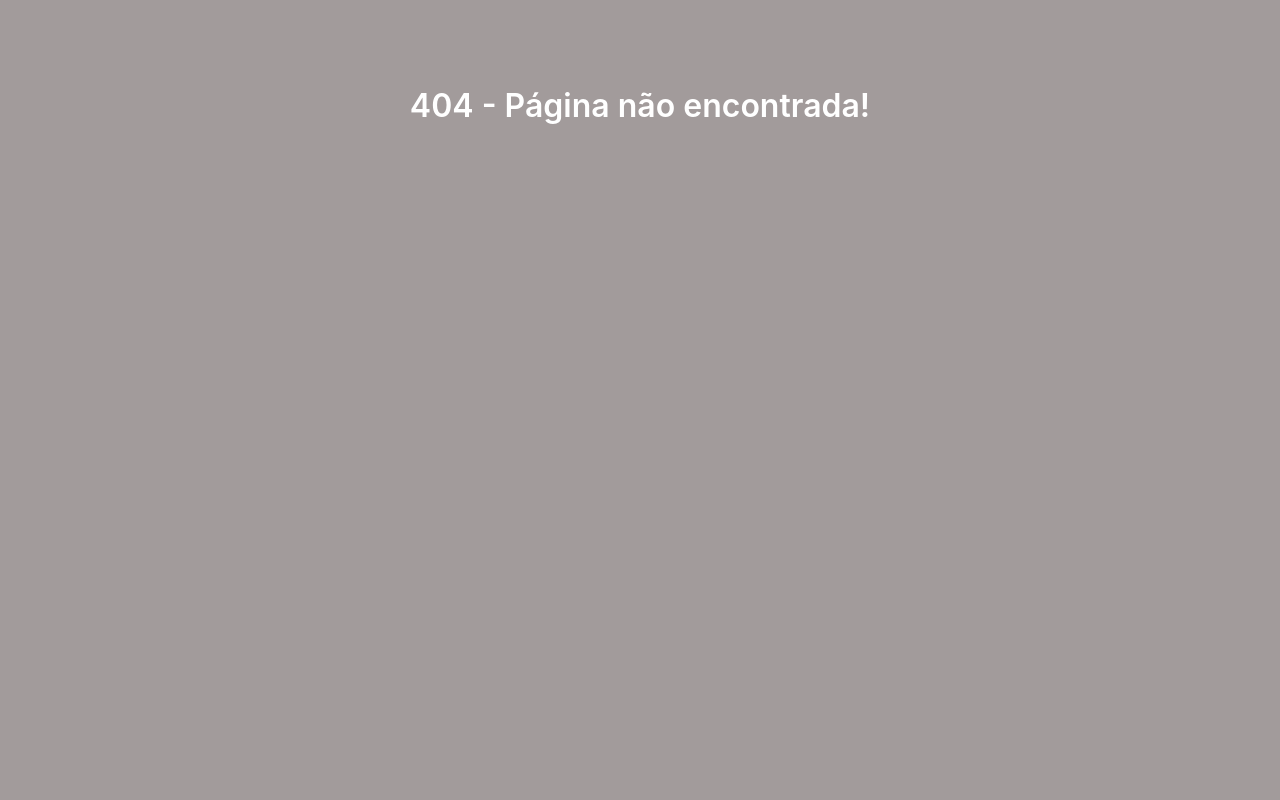
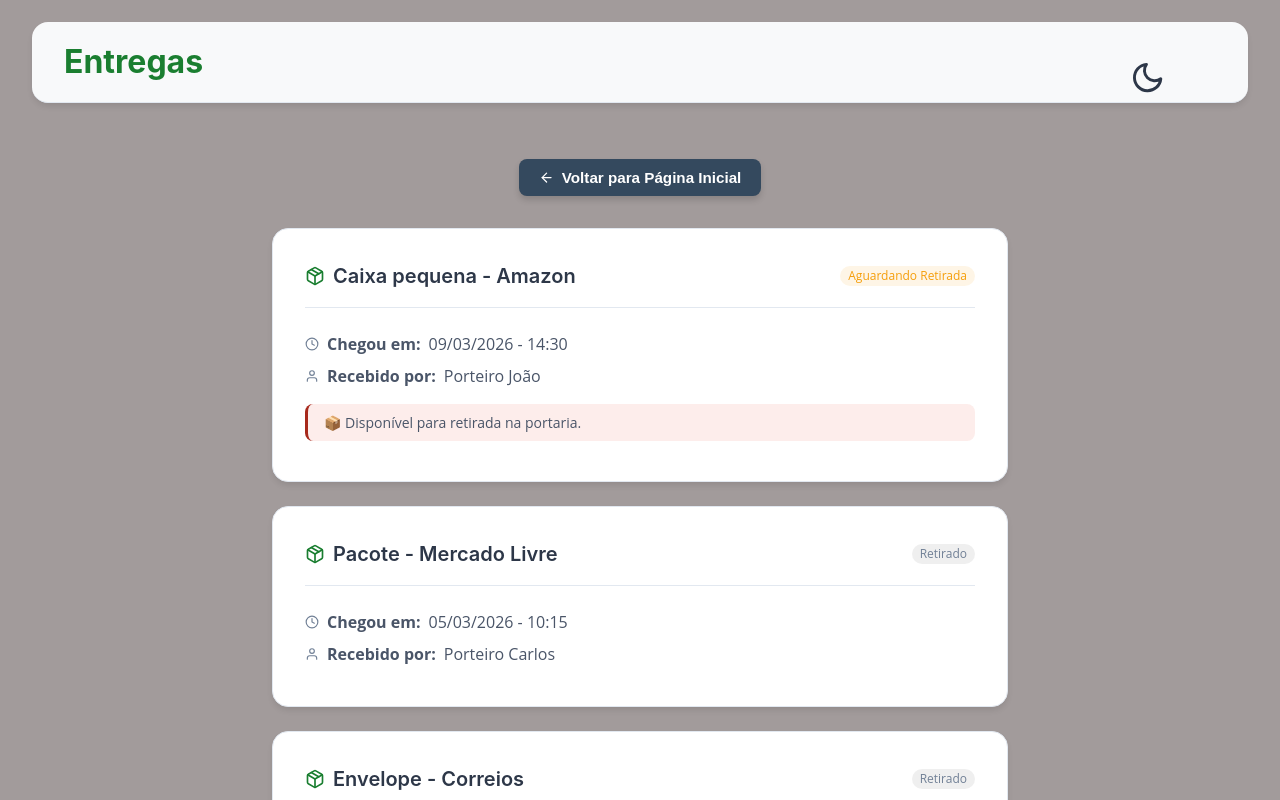
Before and after one commit to devlucasaf/SGC-Sistema-de-Gestao-De-Condominio, a React app in the folder frontend/: page /entregas in a window 1280 px wide. Before the commit this address had no page. Shown: the top 800 px of the page. Built offline with nearby package versions, Linux system fonts and the light colour scheme; the HTML template or start-up script is replaced by a standard one.

Commit message:
style(entregas): ajusta navbar para colocar links (ver depois)

```diff
--- a/frontend/src/App.jsx
+++ b/frontend/src/App.jsx
@@ -8,7 +8,7 @@ import GerenciarReclamacoes from          "./pages/sindico/GerenciarReclamacoes"
 
 import Home                 from          "./pages/morador/Home";
 import BoletoMorador        from          "./pages/morador/BoletoMorador";
-import EntregasMorador      from          "./pages/morador/EntregasMorador";
+import Entregas             from          "./pages/morador/Entregas";
 import ReclamacaoMorador    from          "./pages/morador/ReclamacaoMorador";
 import ReservaMorador       from          "./pages/morador/ReservaMorador";
 
@@ -62,10 +62,10 @@ function App() {
         />
 
         <Route
-          path="/entregasmorador"
+          path="/entregas"
           element={
             //<RotaPrivada>
-              <EntregasMorador />
+              <Entregas />
             //</RotaPrivada>
           }
         />
--- a/frontend/src/pages/morador/EntregasMorador.jsx
+++ b/frontend/src/pages/morador/Entregas.jsx
@@ -1,10 +1,10 @@
 import { useEffect, useState } from "react";
 import { useNavigate } from "react-router-dom";
-import "../../styles/EntregasMorador.css";
+import "../../styles/Entregas.css";
 
 import { FiSun, FiMoon, FiPackage, FiClock, FiUser, FiArrowLeft } from "react-icons/fi";
 
-function EntregasMorador() {
+function Entregas() {
     const navigate = useNavigate();
 
     const [entregas, setEntregas] = useState([]);
@@ -63,7 +63,7 @@ function EntregasMorador() {
         <div className="entregas-container">
             <nav className="navbar">
                 <div className="navbar-logo">
-                    <h2>SGC - Entregas</h2>
+                    <h2>Entregas</h2>
                 </div>
 
                 <div className="perfil-container">
@@ -114,4 +114,4 @@ function EntregasMorador() {
     );
 }
 
-export default EntregasMorador;
+export default Entregas;
--- a/frontend/src/pages/morador/Home.jsx
+++ b/frontend/src/pages/morador/Home.jsx
@@ -1,5 +1,5 @@
 import React, { useState, useEffect } from "react";
-import { Link } from "react-router-dom";
+import { useNavigate, Link } from "react-router-dom";
 import api from "../../services/api.js";
 import "../../styles/Home.css";
 
--- a/frontend/src/styles/EntregasMorador.css
+++ b/frontend/src/styles/Entregas.css
@@ -10,6 +10,60 @@
     margin-top: -10px;
     max-width: calc(200% - var(--spacing-lg));
     width: auto;
+}
+
+.navbar {
+    display: flex;
+    justify-content: space-between;
+    align-items: center;
+    background-color: var(--bg-secondary);
+    padding: var(--spacing-sm) var(--spacing-lg);
+    box-shadow: var(--shadow-md);
+    border-bottom: 1px solid var(--border-color);
+}
+
+.navbar-logo h2 {
+    margin: 0;
+    color: var(--primary-green);
+    font-family: var(--font-heading);
+    font-weight: 700;
+}
+
+.navbar-links {
+    list-style: none;
+    display: flex;
+    gap: var(--spacing-md);
+    margin: 0;
+    padding: 0;
+}
+
+.navbar-links a {
+    color: var(--text-primary);
+    text-decoration: none;
+    font-weight: 500;
+    font-size: 1rem;
+    transition: color var(--transition-fast);
+    padding: var(--spacing-xs) 0;
+    position: relative;
+}
+
+.navbar-links a:hover {
+    color: var(--primary-green);
+}
+
+.navbar-links a::after {
+    content: '';
+    position: absolute;
+    bottom: 0;
+    left: 0;
+    width: 0;
+    height: 2px;
+    background: var(--gradient-primary);
+    transition: width var(--transition-normal);
+}
+
+.navbar-links a:hover::after {
+    width: 100%;
 }
 
 /* Conteúdo centralizado */
```
